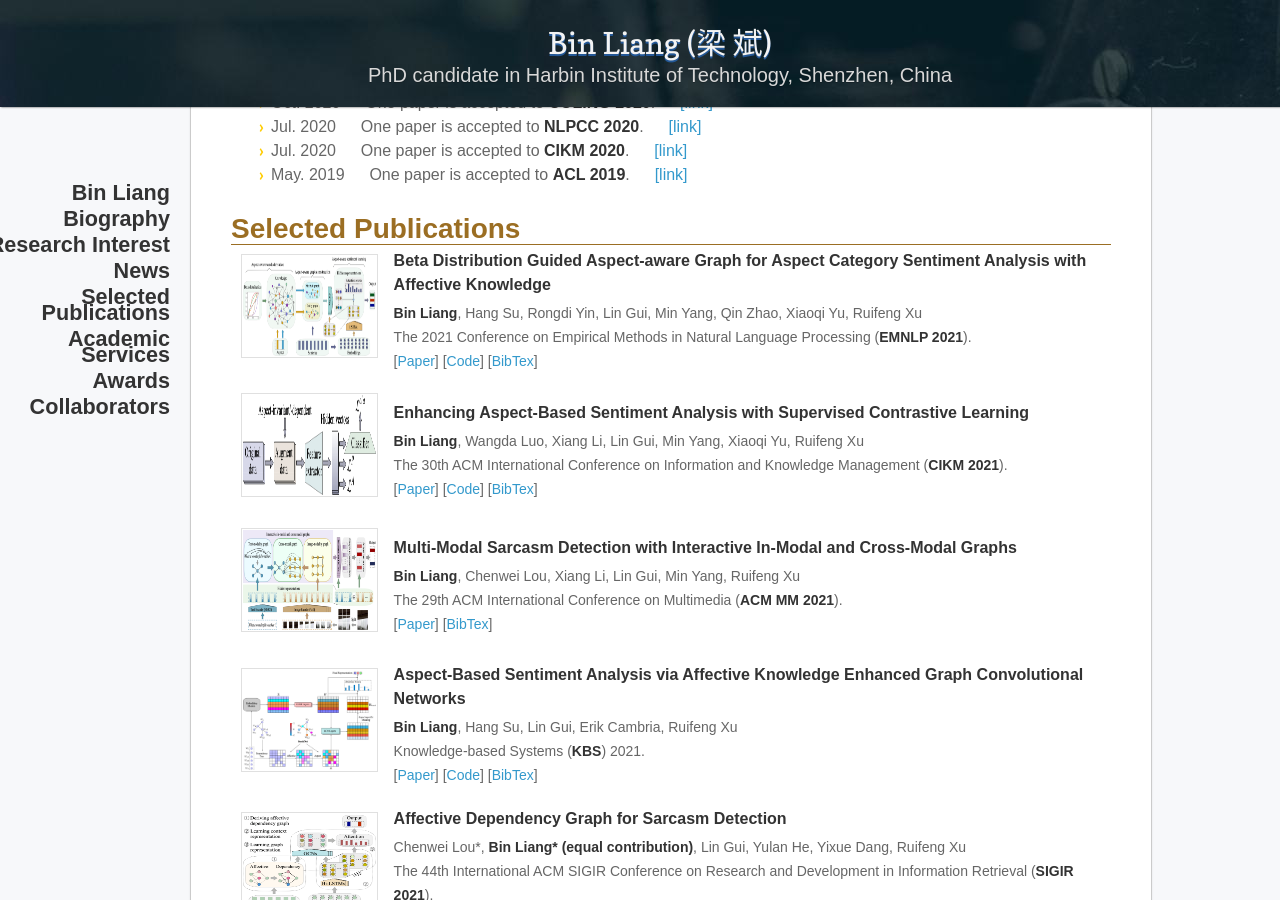
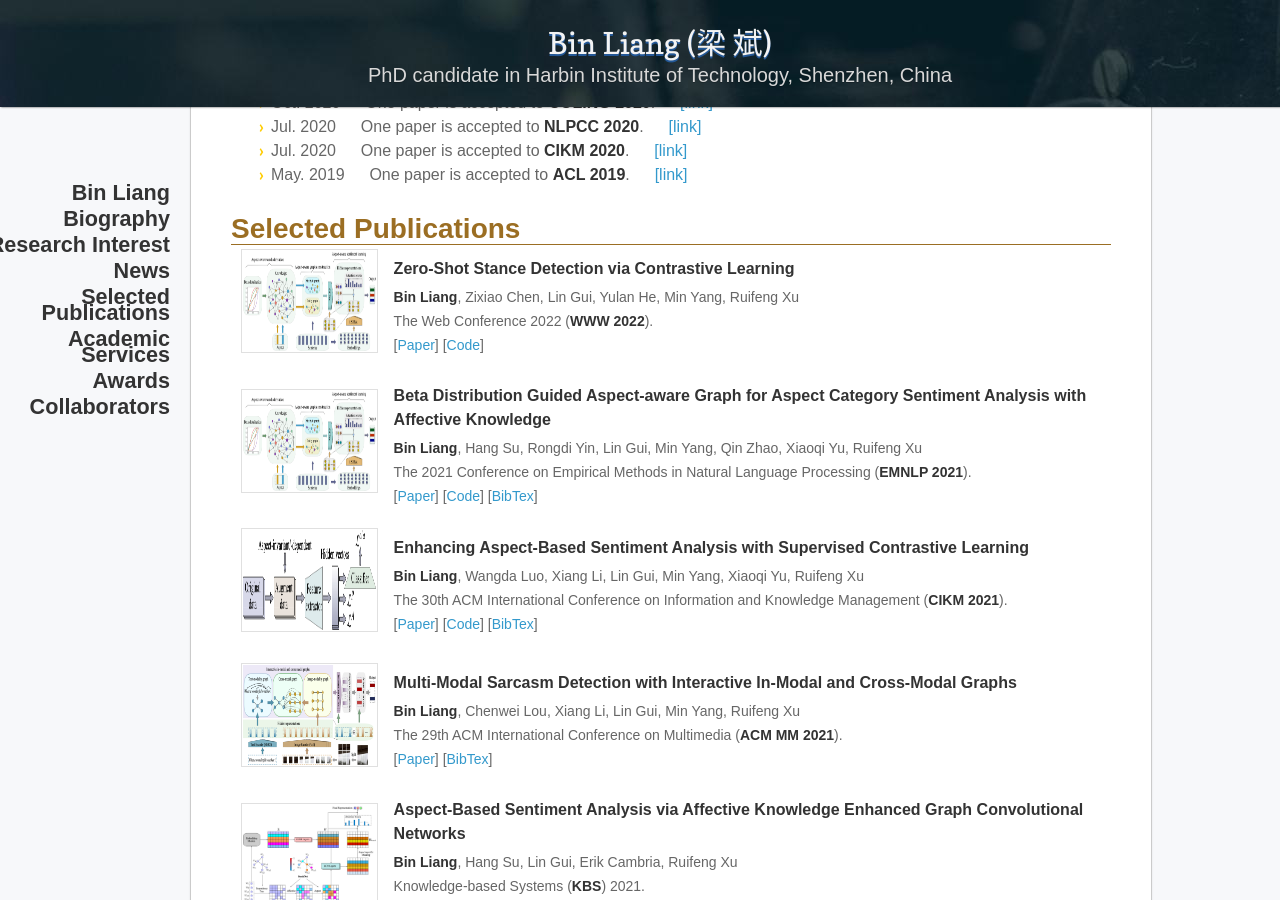
Before and after one commit to BinLiang-NLP/BinLiang-NLP.github.io, a Jekyll site: the page built from index.md, in a window 1280 px wide and 900 px high, scrolled down 1160 px. Built offline with Jekyll 4.4.1, drawn with Linux system fonts in a browser that asks for light colours; nearby versions of some CDN libraries; our own code applies the rules of GitHub Pages for plain Markdown files.

Commit message:
Update index.md

```diff
--- a/index.md
+++ b/index.md
@@ -76,6 +76,17 @@
     <td width="100%">
 <h2>Selected Publications</h2>
 <table class="imgtable" border="1">
+  <!-- WWW 2022-->
+  <tr>
+      <td><img class="proj_thumb" src="/diagrams/emnlp2021.png" alt="" height="100px"/>&nbsp;</td>
+      <td>
+      <p class="pub_title">Zero-Shot Stance Detection via Contrastive Learning </p>
+      <p class="pub_author"><b>Bin Liang</b>, Zixiao Chen, Lin Gui, Yulan He, Min Yang, Ruifeng Xu <br>
+      The Web Conference 2022 (<b>WWW 2022</b>).<br>
+      [<a href= "http://www.hitsz-hlt.com/paper/Zero-Shot-Stance-Detection-via-Contrastive-Learning-WWW2022.pdf" target="_blank">Paper</a>]
+      [<a href="https://github.com/BinLiang-NLP/PT-HCL" target="_blank">Code</a>]
+      </p> </td>
+   </tr>
   <!-- EMNLP 2021-->
   <tr>
       <td><img class="proj_thumb" src="/diagrams/emnlp2021.png" alt="" height="100px"/>&nbsp;</td>
```
